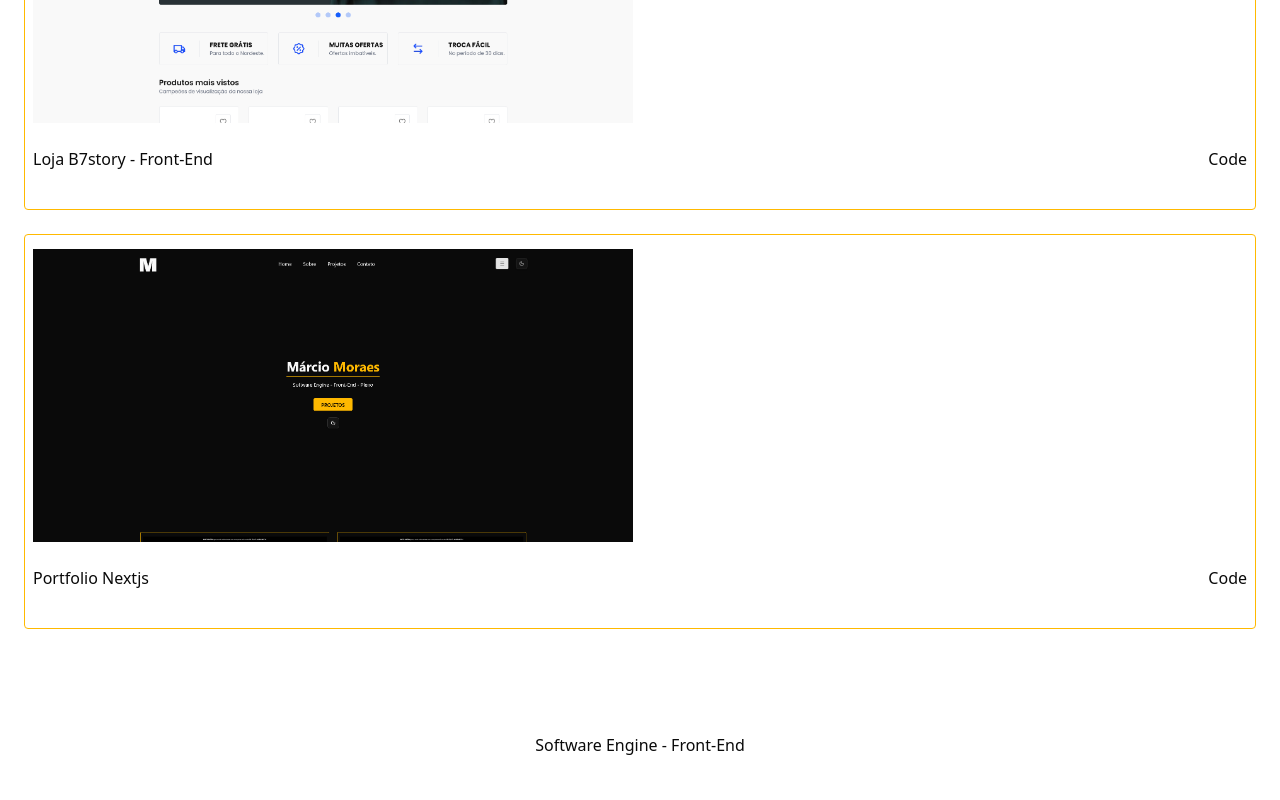
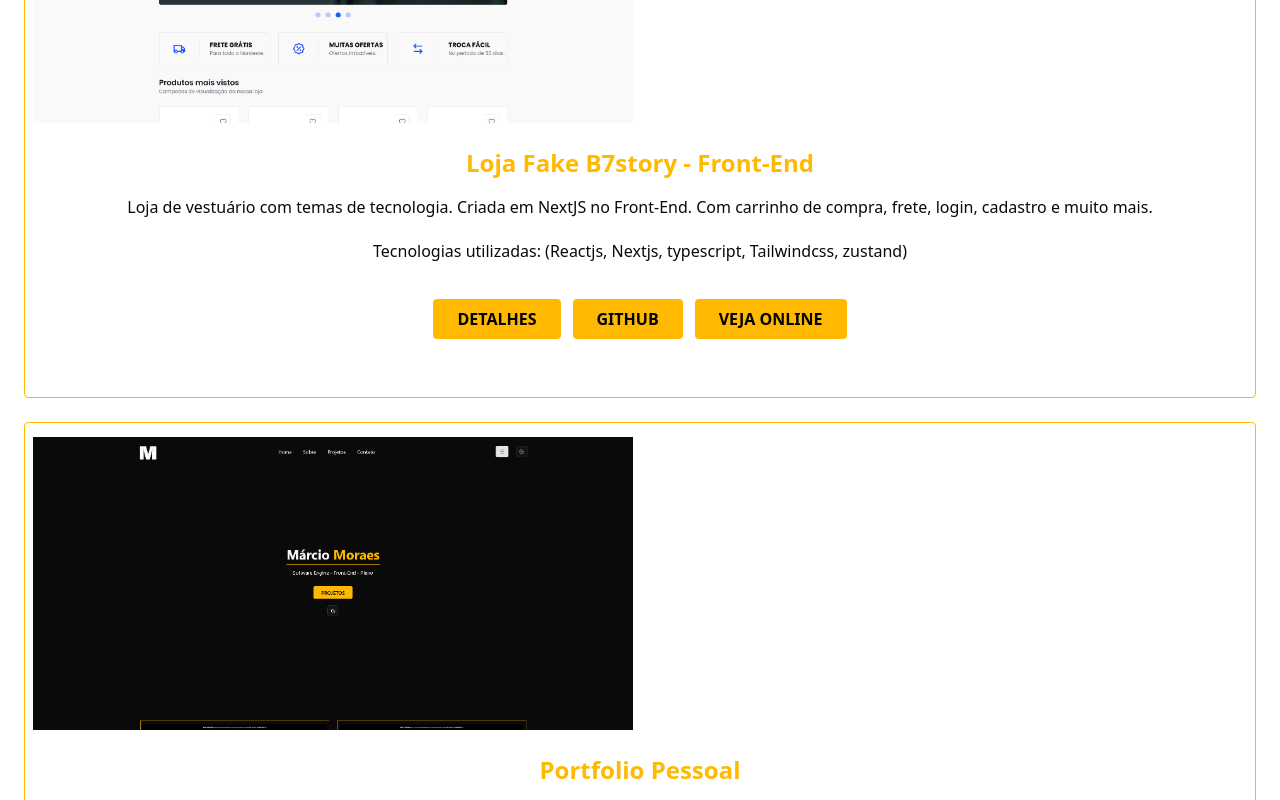
Before and after one commit to Marcio-Moraes/portfolio-nextjs, a Next.js app: page / in a window 1280 px wide. Shown: the part 980-1780 px from the top of the page. Built offline with nearby package versions, Linux system fonts and the light colour scheme.

Commit message:
Componente projetoItem, lista de projetos e página interna dinâmica individual do projeto

```diff
--- a/src/app/components/projetoItem.tsx
+++ b/src/app/components/projetoItem.tsx
@@ -17,13 +17,43 @@ export const ProjetoItem = ({dadosType}: Props)=>{
                     height={280}
                 />
             </Link>
-            <div className="flex justify-between py-6">
-                <div className="">
-                    {dadosType.label}
-                </div>
+            <div className="flex justify-between py-6 px-4">
+                <div className="w-full">
+                    <h2 className="text-2xl text-amber-400 text-center font-bold mb-4 ">
+                        {dadosType.label}
+                    </h2>
 
-                <div className="">
-                    Code
+
+                    <p className="text-center">{dadosType.desc}</p>
+
+                    <h3 className="mt-5 text-center">Tecnologias utilizadas: ({dadosType.tech})</h3>
+
+
+
+                    <div className="mt-4 flex flex-col md:flex-row justify-center gap-3">
+                        <Link
+                            href={dadosType.link}
+                            className="rounded bg-amber-400 text-black font-semibold uppercase px-6 py-2 block my-5 hover:opacity-75 text-center"
+                        >
+                            Detalhes
+                        </Link>
+
+                        <Link
+                            href={dadosType.github}
+                            target="_blank"
+                            className="rounded bg-amber-400 text-black font-semibold uppercase px-6 py-2 block my-5 hover:opacity-75 text-center"
+                        >
+                            GitHub
+                        </Link>
+
+                        <Link
+                            href={dadosType.linkProjeto}
+                            target="_blank"
+                            className="rounded bg-amber-400 text-black font-semibold uppercase px-6 py-2 block my-5 hover:opacity-75 text-center"
+                        >
+                            Veja Online
+                        </Link>
+                    </div>
                 </div>
             </div>
 
--- a/src/app/projetos/[name]/page.tsx
+++ b/src/app/projetos/[name]/page.tsx
@@ -70,6 +70,9 @@ const Page = async ({params}: PageParams) => {
                                     <p>{m.desc}</p>
                                 </div>
                             </div>
+
+
+
                         </div>
                     )
                 })}
--- a/src/data.ts
+++ b/src/data.ts
@@ -1,6 +1,7 @@
 export const data = {
     projetosFront: [
-        {id: 1, label: "Loja B7story - Front-End", link: "/projetos/b7story", linkProjeto: "https://b7store.vercel.app/", img: "/assets/projetos/b7store.png", github: "https://github.com/Marcio-Moraes/b7store", desc: "Loja de vestuário com temas de tecnologia. Criada em NextJS no Front-End. Com carrinho de compra, frete, login, cadastro e muito mais."},
-        {id: 2, label: "Portfolio Nextjs", link: "/projetos/portfolionext", linkProjeto: "https://portfolio-nextjs-gamma-beige.vercel.app/", img: "/assets/projetos/portfolio-nextjs.png", github: "https://github.com/Marcio-Moraes/portfolio-nextjs", desc: "Portfolio criado com NextJS, Typescript, TailwindCss, shadcn-ui. "},
+        {id: 1, label: "Loja Fake B7story - Front-End", link: "/projetos/b7story", linkProjeto: "https://b7store.vercel.app/", img: "/assets/projetos/b7store.png", github: "https://github.com/Marcio-Moraes/b7store", tech: 'Reactjs, Nextjs, typescript, Tailwindcss, zustand', desc: "Loja de vestuário com temas de tecnologia. Criada em NextJS no Front-End. Com carrinho de compra, frete, login, cadastro e muito mais."},
+        {id: 2, label: "Portfolio Pessoal", link: "/projetos/portfolionext", linkProjeto: "https://portfolio-nextjs-gamma-beige.vercel.app/", img: "/assets/projetos/portfolio-nextjs.png", github: "https://github.com/Marcio-Moraes/portfolio-nextjs", tech: 'Reactjs, Nextjs, Typescript, tailwindcss, Shadcn-UI', desc: "Versão do meu Portfolio atual, criado para reunir projetos pessoais para exibir conhecimentos adquiridos ou  projetos reais que resolveram algum problema específico. "},
+        {id: 3, label: "Sistema de Despesas Pessoais", link: "/projetos/sistema-despesasp", linkProjeto: "https://dashboard-de-despesas-pessoais.vercel.app/", img: "/assets/projetos/dashboard-despesas-pessoais.png", github: "https://github.com/Marcio-Moraes/dashboard-despesas-pessoais", tech: 'Reactjs, Typescript, Styled-Components, hooks(Effect, States)', desc: "Criado para registro de despesas e receitas filtrando por mês. Foram criadas funções auxiliares para resolver problemas como: pegar o mês atual, filtrar a lista completa de dados e exibir apenas por mês, formatar datas, alterar o mês e a lista filtrada de acordo com o mês selecionado."},
     ],
 }
--- a/src/type/projeto.ts
+++ b/src/type/projeto.ts
@@ -5,5 +5,6 @@ export type Projeto = {
     linkProjeto: string;
     img: string;
     github: string;
+    tech?: string;
     desc: string;
 }
```
Also changed, not shown: public/assets/projetos/dashboard-despesas-pessoais.png (added).
